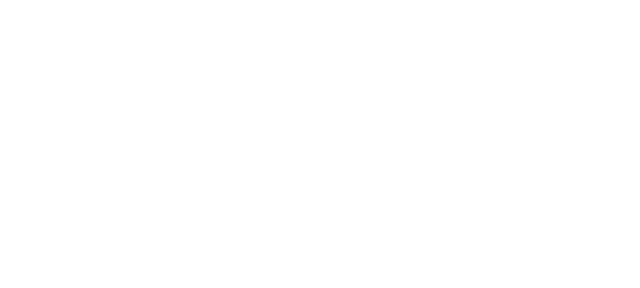
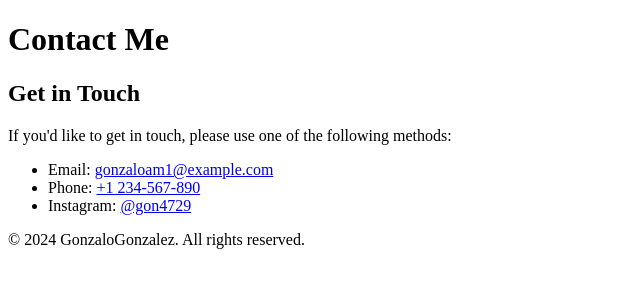
Before and after one commit to gonzaloam1/MyREsume, a plain HTML site: page contact.html in a window 1280 px wide. Shown: the whole page, without its empty margins (0-640 px from the left). Drawn offline with Linux system fonts and the light colour scheme.

Commit message:
Add files via upload

```diff
--- a/contact.html
+++ b/contact.html
@@ -6,6 +6,24 @@
     <title>Document</title>
 </head>
 <body>
+    <header>
+        <h1>Contact Me</h1>
+    </header>
+
+    <main>
+        <h2>Get in Touch</h2>
+        <p>If you'd like to get in touch, please use one of the following methods:</p>
+
+        <ul>
+            <li>Email: <a href="mailto:gonzalogonzalez@example.com">gonzaloam1@example.com</a></li>
+            <li>Phone: <a href="tel:+1234567890">+1 234-567-890</a></li>
+            <li>Instagram: <a href="https://www.linkedin.com/in/yourprofile" target="_blank">@gon4729</a></li>
+        </ul>
+
+        <footer>
+            <p>&copy; 2024 GonzaloGonzalez. All rights reserved.</p>
+        </footer>
+
 
 </body>
 </html>
```
